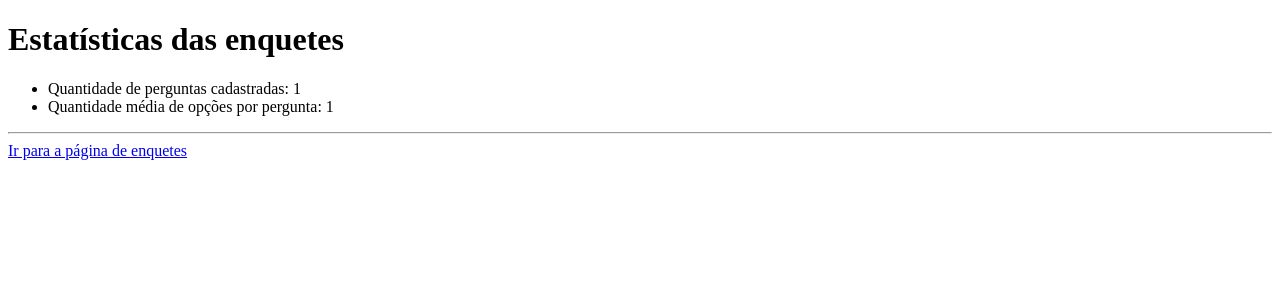
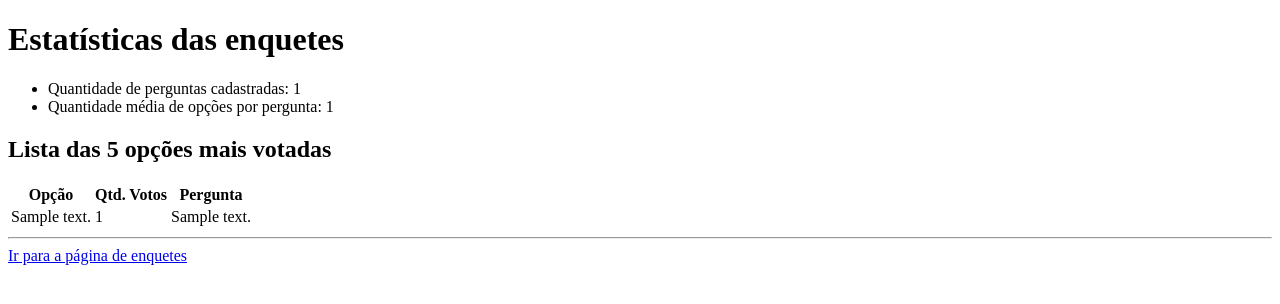
Before and after one commit to abispo/curso-python-proway-20260124, a Django app: page /estatisticas/ in a window 1280 px wide. Shown: the top 304 px of the page. Run offline with Django 5.2, Linux system fonts and the light colour scheme; tables that the repository leaves empty hold one stand-in row (values such as "Sample post").

Commit message:
Desafio aula 03

```diff
--- a/modulo03-aplicacoes-web-com-python/aula03/estatisticas/templates/estatisticas/index.html
+++ b/modulo03-aplicacoes-web-com-python/aula03/estatisticas/templates/estatisticas/index.html
@@ -11,6 +11,25 @@
         <li>Quantidade de perguntas cadastradas: {{ qtd_perguntas_cadastradas }}</li>
         <li>Quantidade média de opções por pergunta: {{ qtd_media_de_opcoes_por_perguntas|floatformat }}</li>
     </ul>
+    <h2>Lista das 5 opções mais votadas</h2>
+    <table>
+        <thead>
+            <tr>
+                <th>Opção</th>
+                <th>Qtd. Votos</th>
+                <th>Pergunta</th>
+            </tr>
+        </thead>
+        <tbody>
+            {% for opcao in lista_opcoes_mais_votadas %}
+                <tr>
+                    <td>{{ opcao.texto_opcao }}</td>
+                    <td>{{ opcao.votos }}</td>
+                    <td>{{ opcao.pergunta }}</td>
+                </tr>
+            {% endfor %}
+        </tbody>
+    </table>
 
     <hr>
     <a href="{% url "enquetes:index" %}">Ir para a página de enquetes</a>
--- a/modulo03-aplicacoes-web-com-python/aula03/estatisticas/views.py
+++ b/modulo03-aplicacoes-web-com-python/aula03/estatisticas/views.py
@@ -15,17 +15,22 @@ def index(request):
 
     # Cálculo da média de opções por pergunta utilizando as chamadas do ORM do Django (annotate, aggregate)
 
-    # O annotate cria um campo em tempo de execução, que será adicionado
+    # O annotate cria um campo em tempo de execução, que será adicionado a cada item da lista
     contagem_opcoes = Pergunta.objects.annotate(
         numero_de_opcoes=Count("opcao")
     )
+
+    # O método aggregate chama uma função de agregação em cima do campo que foi criado com o annotate.
     qtd_media_de_opcoes_por_perguntas = contagem_opcoes.aggregate(
         media_opcoes=Avg("numero_de_opcoes")
     )['media_opcoes']
 
+    lista_opcoes_mais_votadas = Opcao.objects.order_by("-votos")[:5]
+
     contexto = {
         "qtd_perguntas_cadastradas": qtd_perguntas_cadastradas,
-        "qtd_media_de_opcoes_por_perguntas": qtd_media_de_opcoes_por_perguntas
+        "qtd_media_de_opcoes_por_perguntas": qtd_media_de_opcoes_por_perguntas,
+        "lista_opcoes_mais_votadas": lista_opcoes_mais_votadas
     }
 
     return render(
```
